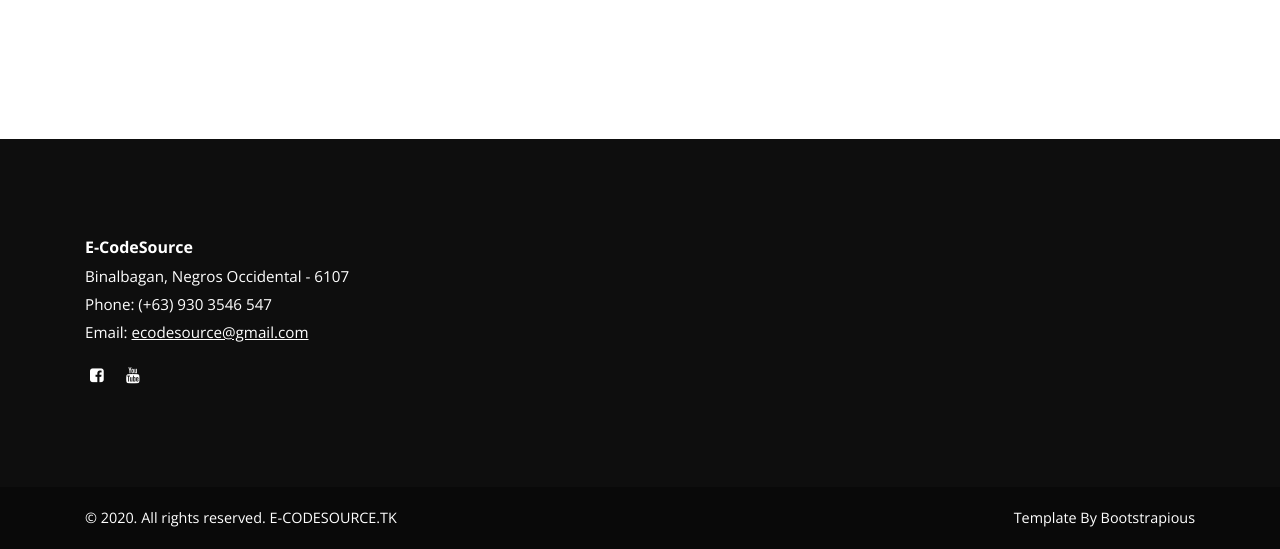
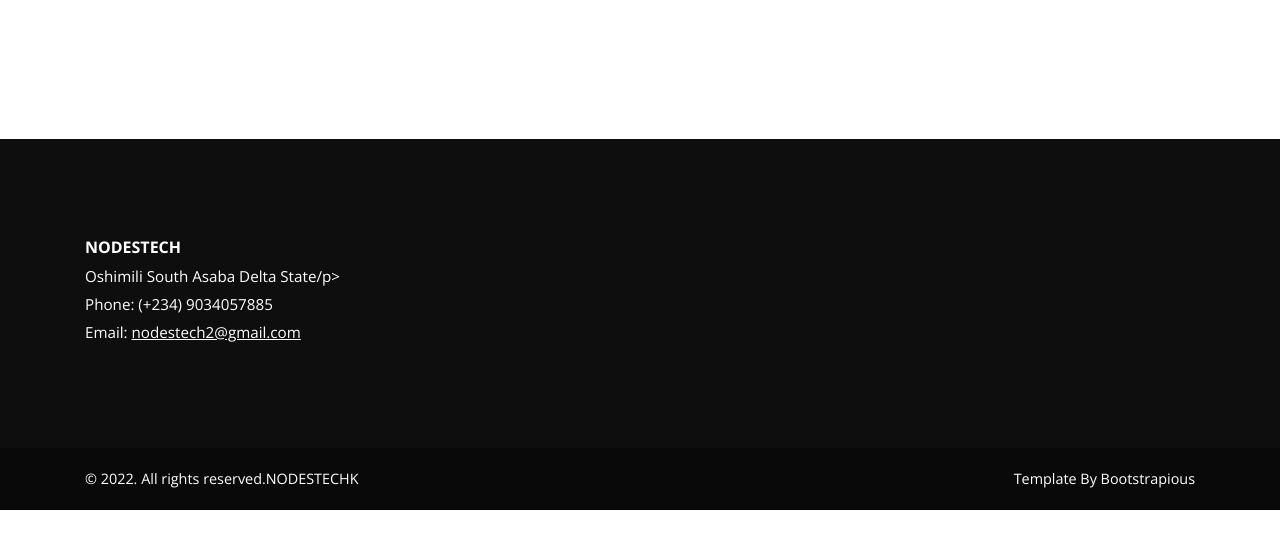
Before and after one commit to Dagolde/NEMAWEB, a PHP site: page / in a window 1280 px wide. Shown: the part 2060-2609 px from the top of the page. After the commit the page ends 2570 px from the top, so only its background shows below. Run offline with PHP 8.4, Linux system fonts and the light colour scheme; data that the repository does not hold is empty.

Commit message:
Update footer.php

```diff
--- a/ecodesource/footer.php
+++ b/ecodesource/footer.php
@@ -4,16 +4,16 @@
         <div class="row">
           <div class="col-md-12">
             <div class="logo">
-              <h6 class="text-white">E-CodeSource</h6>
+              <h6 class="text-white">NODESTECH</h6>
             </div>
             <div class="contact-details">
-              <p>Binalbagan, Negros Occidental - 6107</p>
-              <p>Phone: (+63) 930 3546 547</p>
-              <p>Email: <a href="mailto:ecodesource@gmail.com">ecodesource@gmail.com</a></p>
-              <ul class="social-menu">
+              <p>Oshimili South Asaba Delta State/p>
+              <p>Phone: (+234) 9034057885</p>
+              <p>Email: <a href="mailto:nodestech2@gmail.com">nodestech2@gmail.com</a></p>
+              <!--<ul class="social-menu">
                 <li class="list-inline-item"><a href="https://www.facebook.com/e.codesourceofficial" target="_blank"><i class="fa fa-facebook-square"></i></a></li>
                 <li class="list-inline-item"><a href="https://www.youtube.com/channel/UC93xeFBknaatQG6PQTnaJEQ/featured?view_as=public" target="_blank"><i class="fa fa-youtube"></i></a></li>
-              </ul>
+              </ul>-->
             </div>
           </div>
           <!--div class="col-md-4">
@@ -53,7 +53,7 @@
         <div class="container">
           <div class="row">
             <div class="col-md-6">
-              <p>&copy; 2020. All rights reserved. E-CODESOURCE.TK</p>
+              <p>&copy; 2022. All rights reserved.NODESTECHK</p>
             </div>
             <div class="col-md-6 text-right">
               <p>Template By <a href="https://bootstrapious.com/p/bootstrap-carousel" class="text-white">Bootstrapious</a>
```
